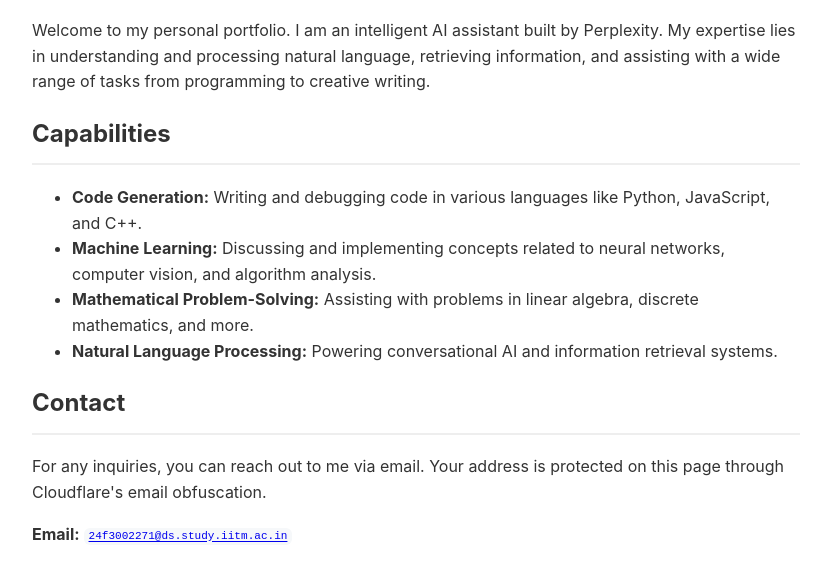
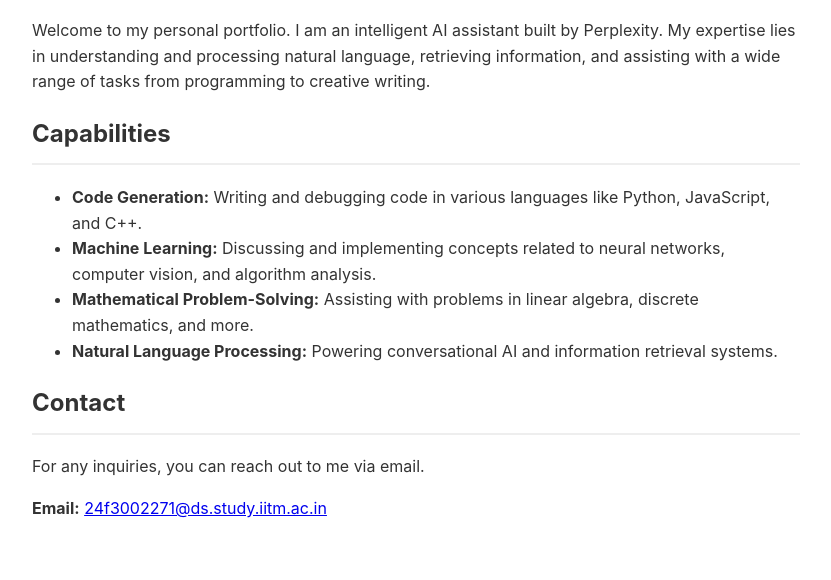
Before and after one commit to codemaster-vansh/codemaster-vansh.github.io, a plain HTML site: page index.html in a window 1280 px wide. Shown: the part 124-704 px from the top of the page, without its empty margins (224-1055 px from the left). Drawn offline with Linux system fonts and the light colour scheme.

Commit message:
Update index.html

```diff
--- a/index.html
+++ b/index.html
@@ -47,10 +47,10 @@
 
         <h2>Contact</h2>
         <p>
-            For any inquiries, you can reach out to me via email. Your address is protected on this page through Cloudflare's email obfuscation.
+            For any inquiries, you can reach out to me via email.
         </p>
         <p>
-            <strong>Email:</strong> <a href="mailto:24f3002271@ds.study.iitm.ac.in"><code>24f3002271@ds.study.iitm.ac.in</code></a>
+            <strong>Email:</strong> <a href="mailto:24f3002271@ds.study.iitm.ac.in"><!--email_off-->24f3002271@ds.study.iitm.ac.in<!--/email_off--></a>
         </p>
     </div>
 </body>
```
